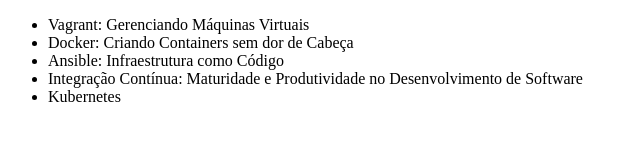
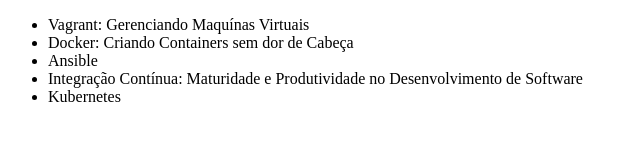
Before and after one commit to lhpagotto/Aula-Alura, a plain HTML site: page Index.html in a window 1280 px wide. Shown: the whole page, without its empty margins (0-640 px from the left). Drawn offline with Linux system fonts and the light colour scheme.

Commit message:
Revert "Mudando o nome do curso de Ansible"
This reverts commit 6f60cb247bb4ac572574aed369dd9d04f5403882.

```diff
--- a/Index.html
+++ b/Index.html
@@ -6,9 +6,9 @@
 </head>
 <body>
     <ul>
-        <li>Vagrant: Gerenciando Máquinas Virtuais</li>
+        <li>Vagrant: Gerenciando Maquínas Virtuais</li>
         <li>Docker: Criando Containers sem dor de Cabeça</li>
-        <li>Ansible: Infraestrutura como Código</li>
+        <li>Ansible</li>
         <li>Integração Contínua: Maturidade e Produtividade no Desenvolvimento de Software</li>
         <li>Kubernetes</li>
     </ul>
```
